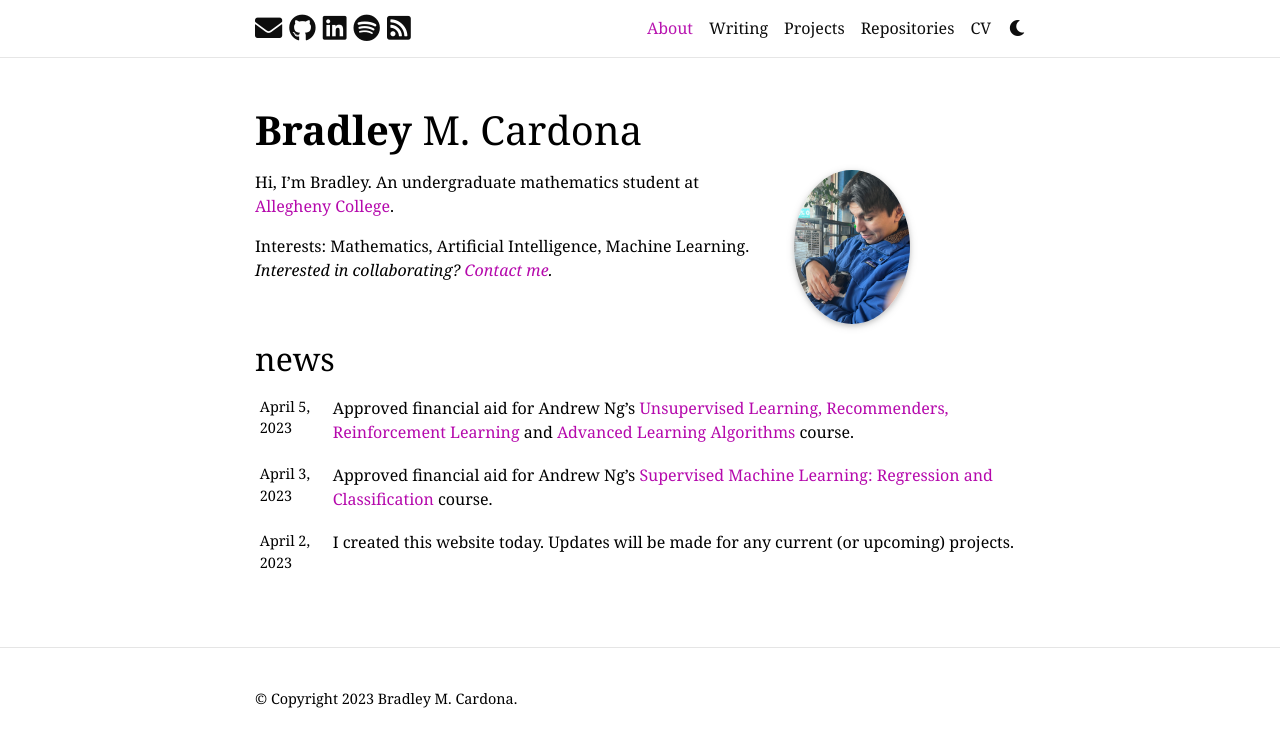
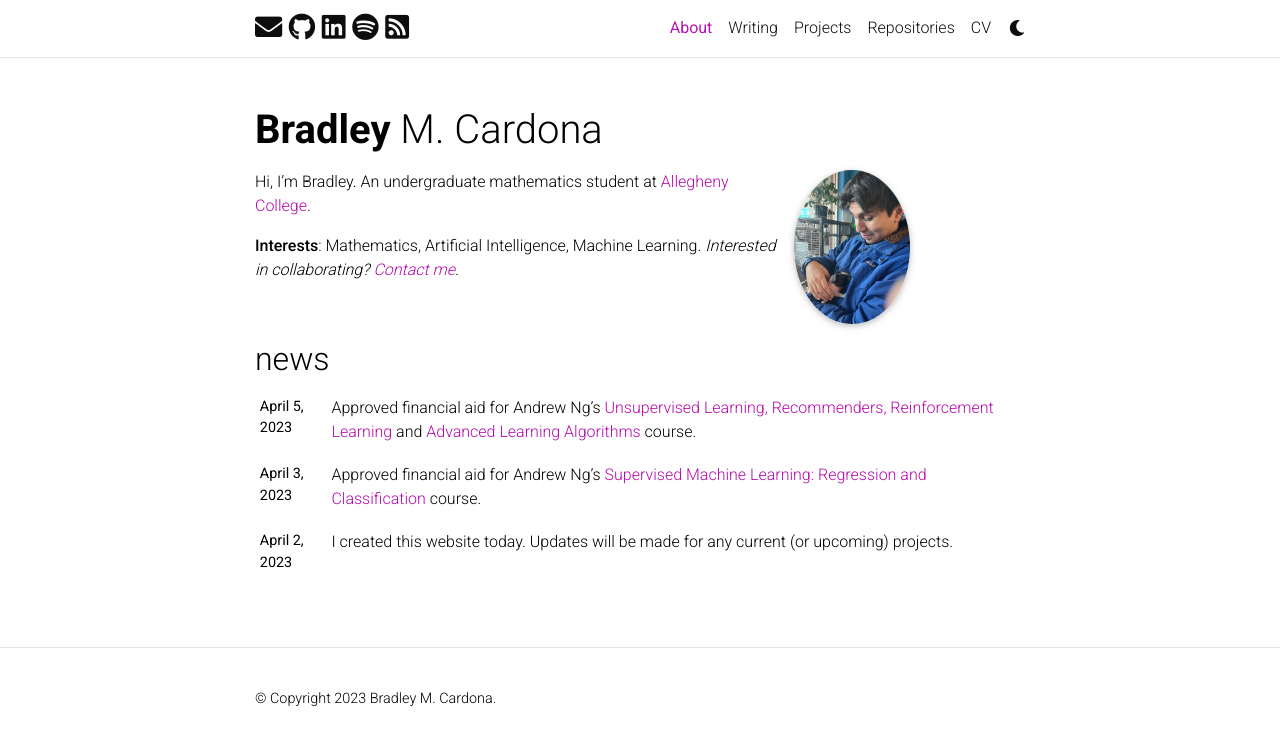
Before and after one commit to BMCARDONA/bmcardona.github.io, a Jekyll site: the page built from _pages/about.md, in a window 1280 px wide. Shown: the top 747 px of the page. Built offline with Jekyll 4.4.1, drawn with Linux system fonts in a browser that asks for light colours; full-size pictures stand in for the smaller copies a plugin makes; comment, search, counter and statistics services are not loaded; a style sheet for code colours, icons or effects is not loaded.

Commit message:
change font

```diff
--- a/_sass/_base.scss
+++ b/_sass/_base.scss
@@ -117,7 +117,8 @@
   .address {
     margin-bottom: 5px;
     margin-top: 5px;
-    font-family: monospace;
+    // font-family: monospace;
+    font-family: Georgia;
 
     p {
       display: inline-block;
--- a/assets/css/main.scss
+++ b/assets/css/main.scss
@@ -13,7 +13,3 @@
   "base",
   "distill"
 ;
-
-body {
-  font-family: Georgia, sans-serif;
-}
```
